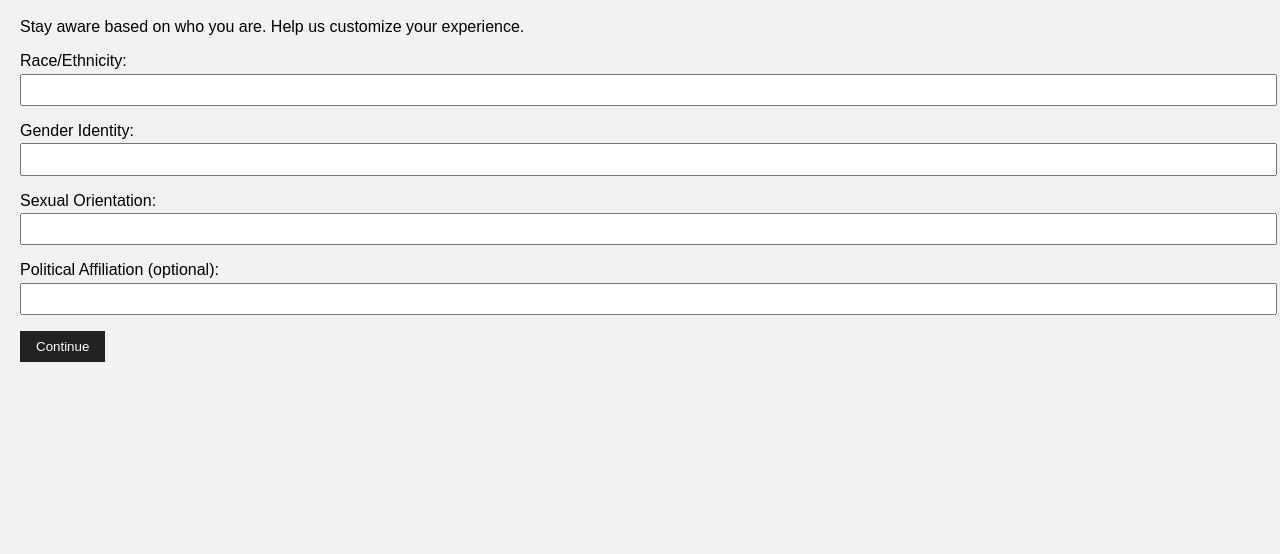
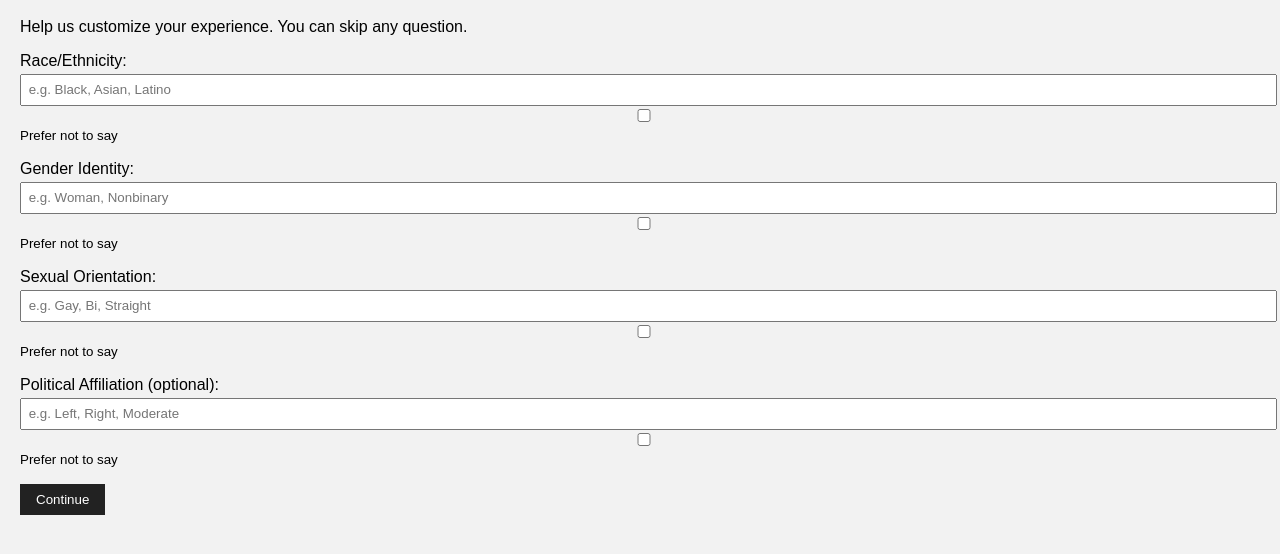
Before and after one commit to Koreyblythe/No-Go-App, a plain HTML site: page index.html in a window 1280 px wide. Shown: the part 92-646 px from the top of the page. Drawn offline with nearby package versions, Linux system fonts and the light colour scheme.

Commit message:
Update index.html

```diff
--- a/index.html
+++ b/index.html
@@ -11,19 +11,23 @@
   <!-- Intro Page -->
   <div id="intro-page">
     <h1>No Go</h1>
-    <p>Stay aware based on who you are. Help us customize your experience.</p>
+    <p>Help us customize your experience. You can skip any question.</p>
     <form id="identity-form">
       <label>Race/Ethnicity:
-        <input type="text" name="race" required />
+        <input type="text" name="race" placeholder="e.g. Black, Asian, Latino" />
+        <small><input type="checkbox" name="race-skip" /> Prefer not to say</small>
       </label>
       <label>Gender Identity:
-        <input type="text" name="gender" required />
+        <input type="text" name="gender" placeholder="e.g. Woman, Nonbinary" />
+        <small><input type="checkbox" name="gender-skip" /> Prefer not to say</small>
       </label>
       <label>Sexual Orientation:
-        <input type="text" name="orientation" required />
+        <input type="text" name="orientation" placeholder="e.g. Gay, Bi, Straight" />
+        <small><input type="checkbox" name="orientation-skip" /> Prefer not to say</small>
       </label>
       <label>Political Affiliation (optional):
-        <input type="text" name="politics" />
+        <input type="text" name="politics" placeholder="e.g. Left, Right, Moderate" />
+        <small><input type="checkbox" name="politics-skip" /> Prefer not to say</small>
       </label>
       <button type="submit">Continue</button>
     </form>
@@ -39,4 +43,17 @@
 
     <div id="sidebar">
       <h3>User Info</h3>
-      <p><strong>Race:</strong
+      <p><strong>Race:</strong> <span id="user-race"></span></p>
+      <p><strong>Gender:</strong> <span id="user-gender"></span></p>
+      <p><strong>Orientation:</strong> <span id="user-orientation"></span></p>
+      <p><strong>Politics:</strong> <span id="user-politics"></span></p>
+      <button id="reset-btn">Change Identity</button>
+    </div>
+
+    <div id="map"></div>
+  </div>
+
+  <script src="https://unpkg.com/leaflet@1.9.4/dist/leaflet.js"></script>
+  <script src="script.js"></script>
+</body>
+</html>
```
